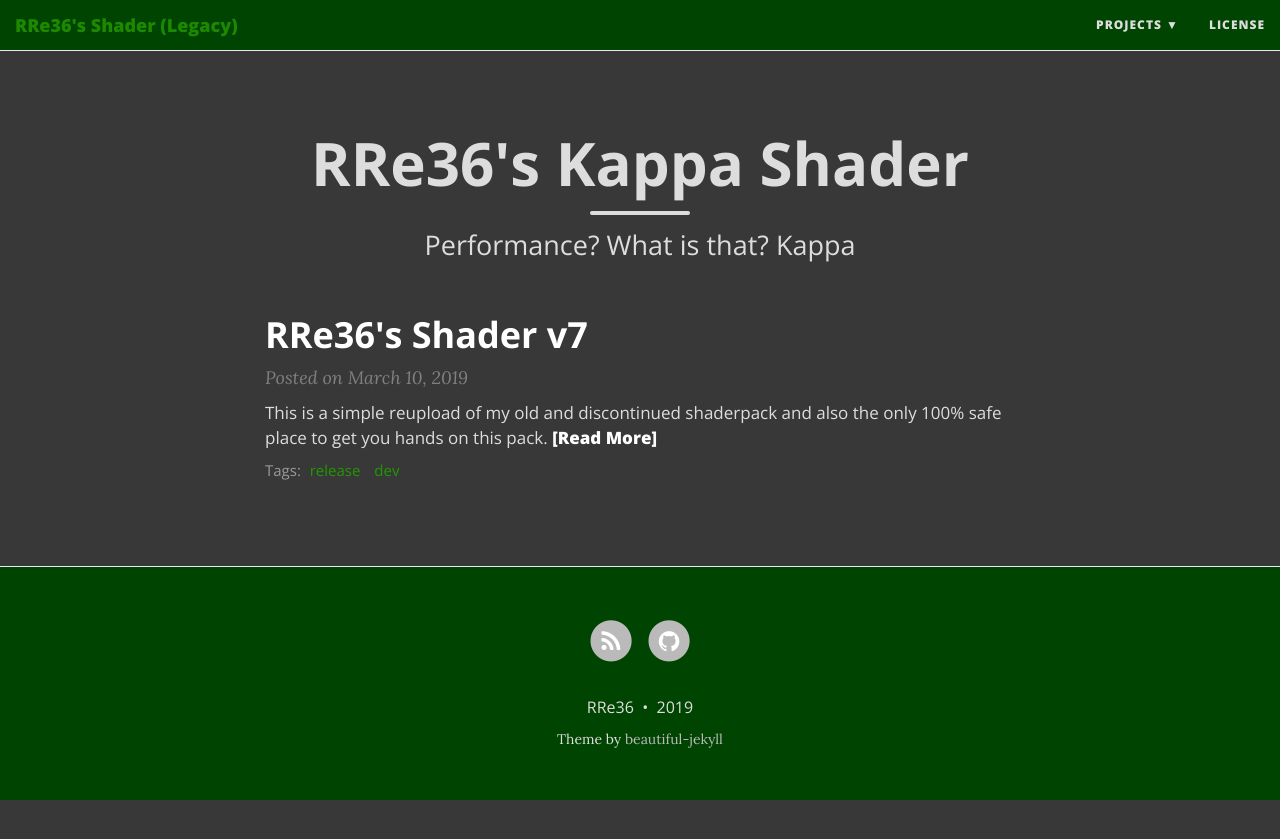
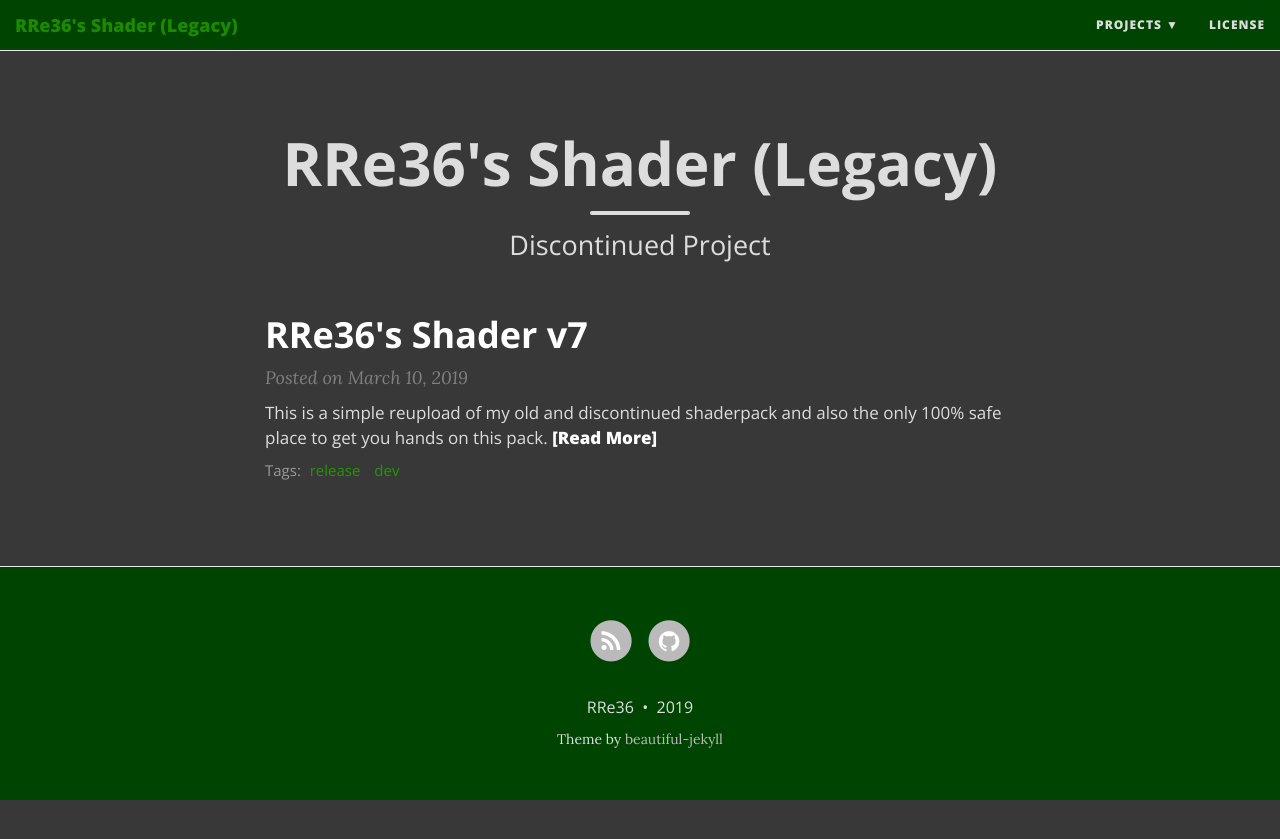
Before and after one commit to rre36/RRe36-Shader-LEGACY, a Jekyll site: the page built from index.html, in a window 1280 px wide. Shown: the top 839 px of the page. Built offline with Jekyll 4.4.1, drawn with Linux system fonts in a browser that asks for light colours; nearby versions of some CDN libraries; the list of posts is cut into pages by our own code.

Commit message:
Update index.html

```diff
--- a/index.html
+++ b/index.html
@@ -1,7 +1,7 @@
 ---
 layout: page
-title: RRe36's Kappa Shader
-subtitle: Performance? What is that? Kappa
+title: RRe36's Shader (Legacy)
+subtitle: Discontinued Project
 use-site-title: true
 ---
 
```
